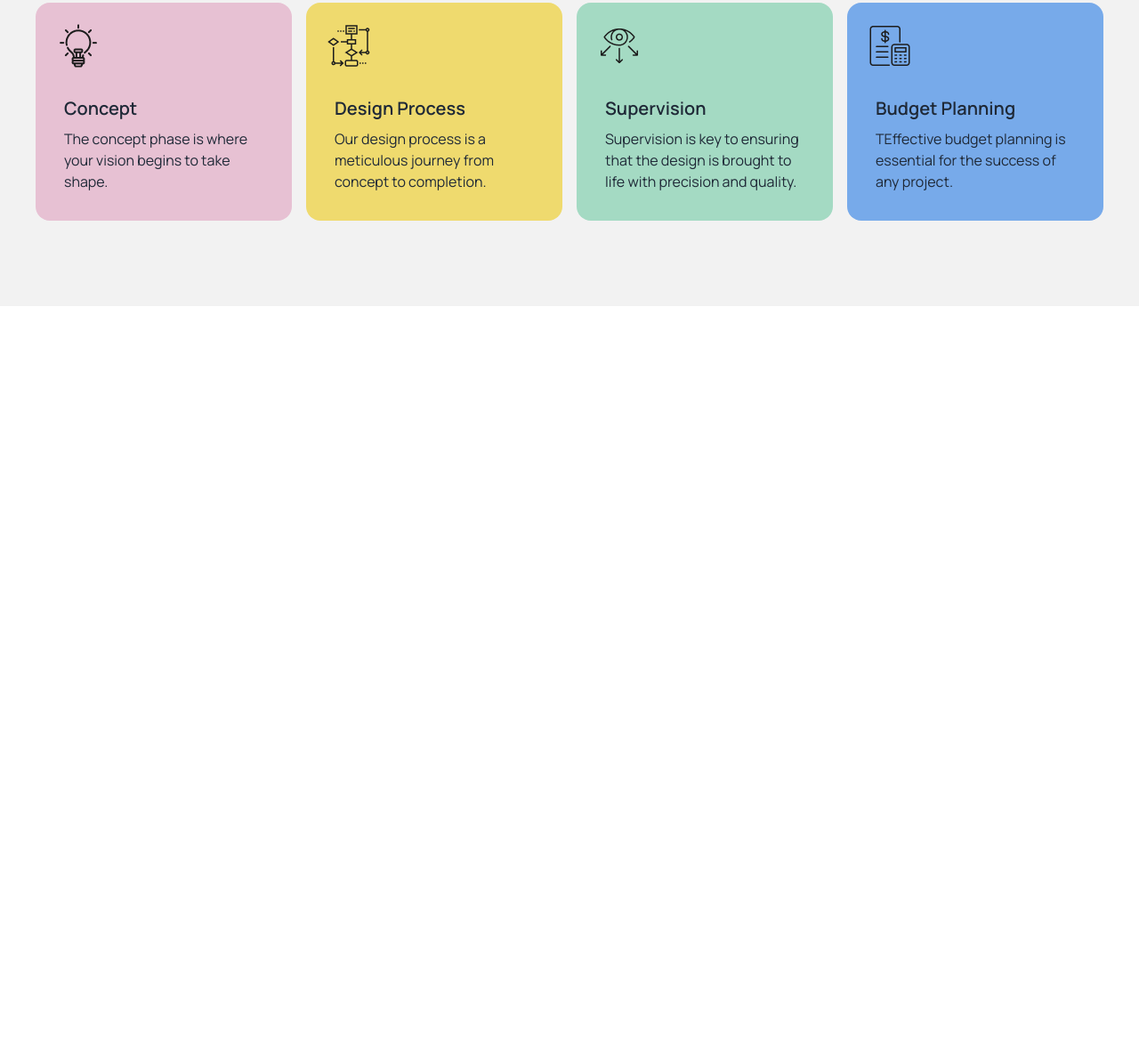
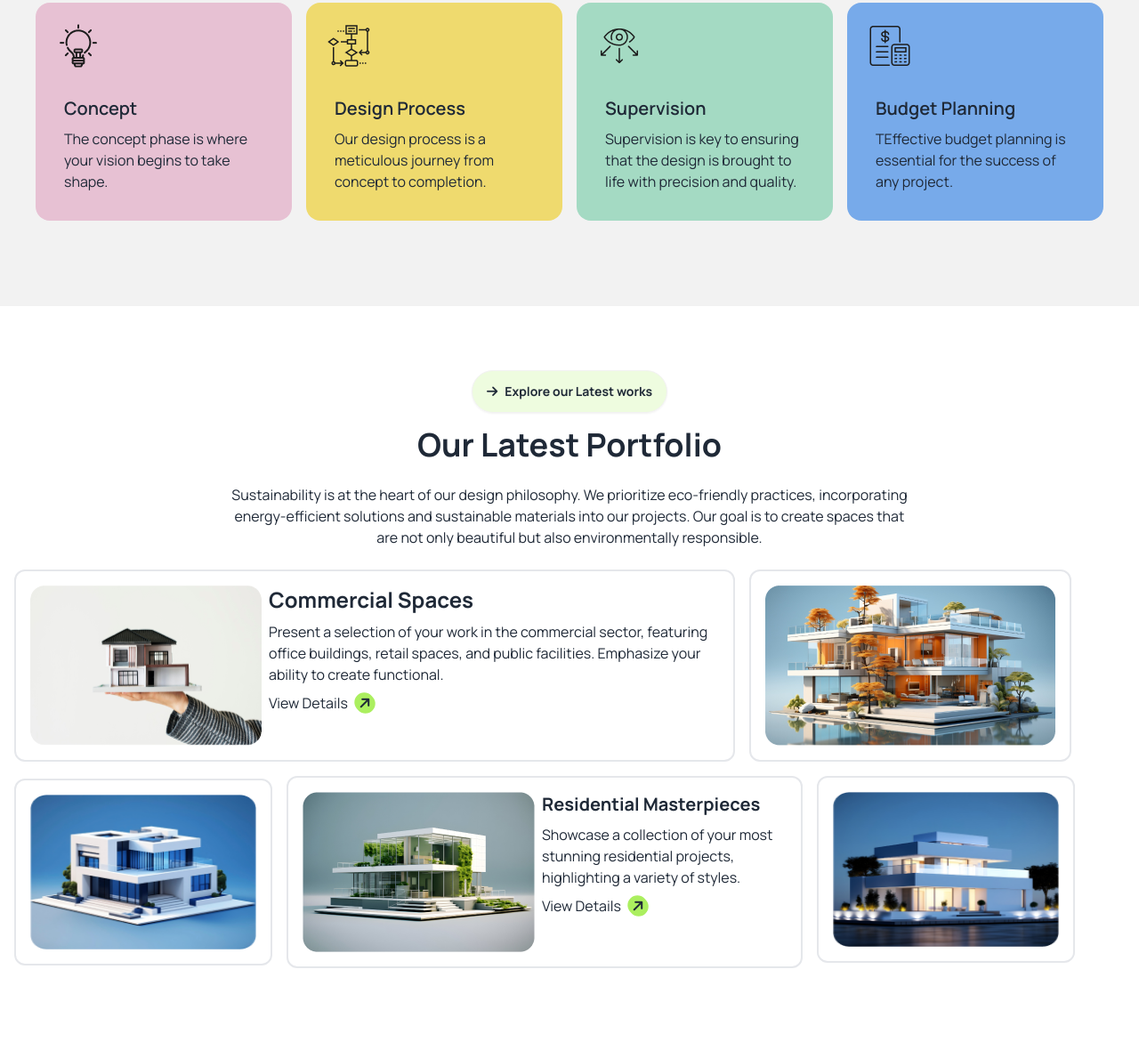
Before and after one commit to iRobinIslam/B10-Assignment-03-mission, a plain HTML site: page index.html in a window 1280 px wide. Shown: the part 1975-3146 px from the top of the page at 89% size. Before the commit the page ends 2319 px from the top, so only its background shows below. Drawn offline with nearby package versions, Linux system fonts and the light colour scheme.

Commit message:
added the portfolio section

```diff
--- a/index.html
+++ b/index.html
@@ -191,6 +191,65 @@
                            </div>
                           </div>
                   </section>
+
+    <!-- Latest Portfolio section -->
+      <section class="bg-base-200 lg:bg-white">
+        <div class="hero md:pt-14">
+          <div class="hero-content text-center">
+            <div class="">
+              <div class="pb-4">
+                <button class="btn bg-[#ABEF5F33] py-2 font-bold px-4 rounded-3xl"><i class="fa-solid fa-arrow-right"></i>Explore our Latest works</button>
+              </div>
+              <div>
+                <h1 class="text-4xl font-bold">Our Latest Portfolio</h1>
+              <p class="py-6 md:px-60">
+                Sustainability is at the heart of our design philosophy. We prioritize eco-friendly practices, incorporating energy-efficient solutions and sustainable materials into our projects. Our goal is to create spaces that are not only beautiful but also environmentally responsible.
+              </p>
+              </div>
+              <div>
+                <div class="flex flex-col md:flex-row items-center gap-4 mb-4">
+                  <div class="rounded-xl p-4 border-2 bg-white">
+                    <div class="md:max-w-[774px] flex flex-col lg:flex-row">
+                      <img
+                        src="./assets/img1.png"
+                        class="" />
+                      <div class=" ml-2 flex flex-col items-start">
+                        <h1 class="text-2xl font-bold">Commercial Spaces</h1>
+                        <p class="py-2 text-start">
+                          Present a selection of your work in the commercial sector, featuring office buildings, retail spaces, and public facilities. Emphasize your ability to create functional.
+                        </p>
+                        <button class=" bg-white">View Details<i class="fa-solid fa-arrow-right bg-color-primary p-1 rounded-full -rotate-45 ml-2"></i></button>
+                      </div>
+                    </div>
+                  </div>
+                  <div class="rounded-xl p-4 border-2 bg-white"><img src="./assets/img2.png"></div>
+                </div>
+                <div class="flex flex-col md:flex-row gap-4 md:pb-20">
+                  <div class="flex items-center gap-4 bg-white">
+                    <div class="min-w-[290px] h-[210px] w-full rounded-xl p-4 border-2"><img class="h-full w-full" src="./assets/img3.png"></div>
+                  </div>
+                    <div class=" md:max-w-[580px] rounded-xl p-4 border-2 bg-white">
+                      <div class=" flex flex-col lg:flex-row">
+                        <img
+                          src="./assets/img4.png"
+                          class="" />
+                        <div class=" ml-2 flex flex-col items-start">
+                          <h1 class="text-start text-xl font-bold">Residential Masterpieces</h1>
+                          <p class="py-2 text-start">
+                            Showcase a collection of your most stunning residential projects, highlighting a variety of styles.
+                          </p>
+                          <button class=" bg-white">View Details<i class="fa-solid fa-arrow-right bg-color-primary p-1 rounded-full -rotate-45 ml-2"></i></button>
+                        </div>
+                      </div>
+                    </div>
+                    <div class="min-w-[290px] h-[210px] rounded-xl p-4 border-2 bg-white"><img class="h-full w-full" src="./assets/img5.png"></div>
+                  </div>
+                </div>
+              </div>
+            </div>
+          </div>
+        </div>
+      </section>
     </main>
     <footer>
 
```
